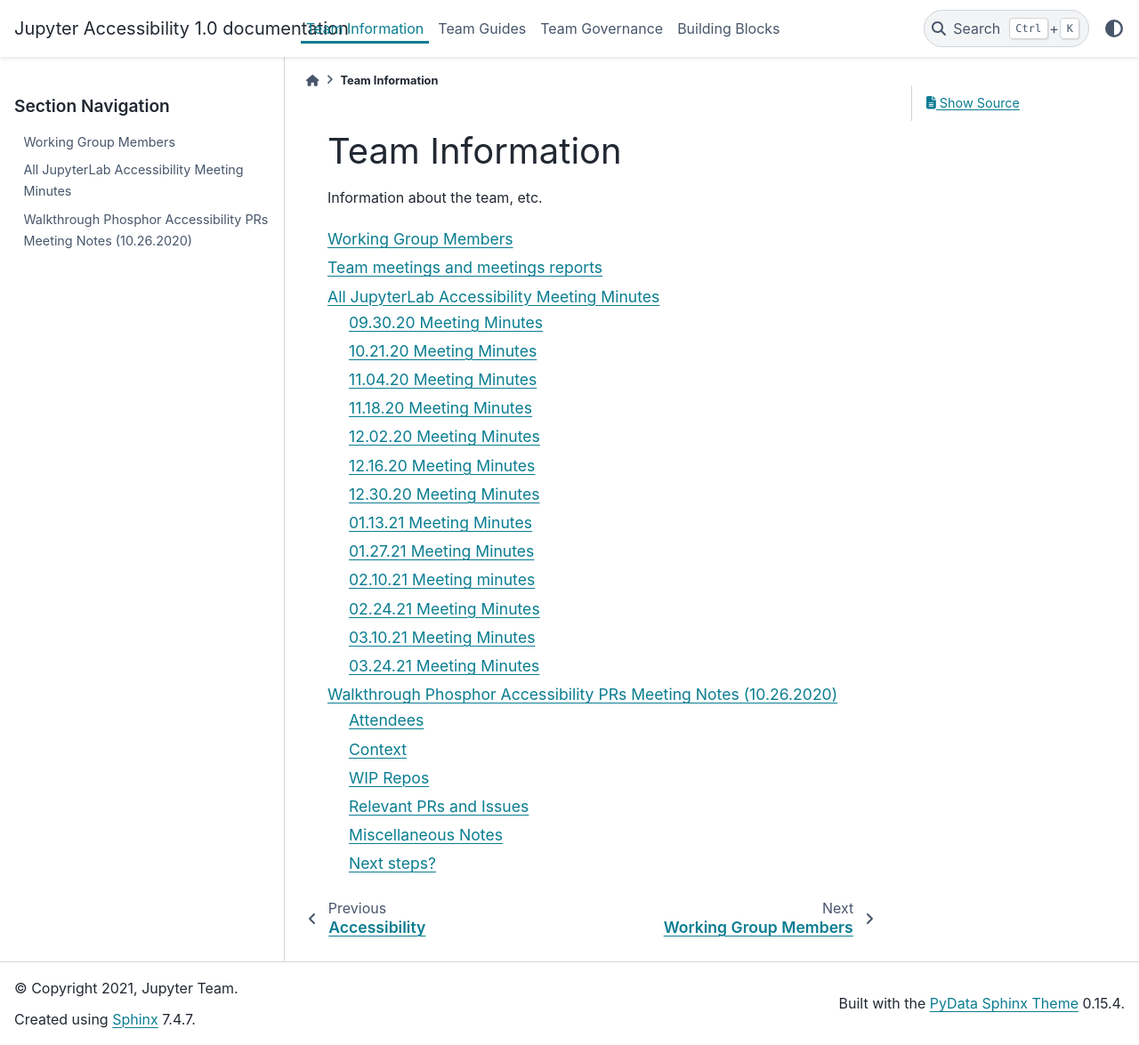
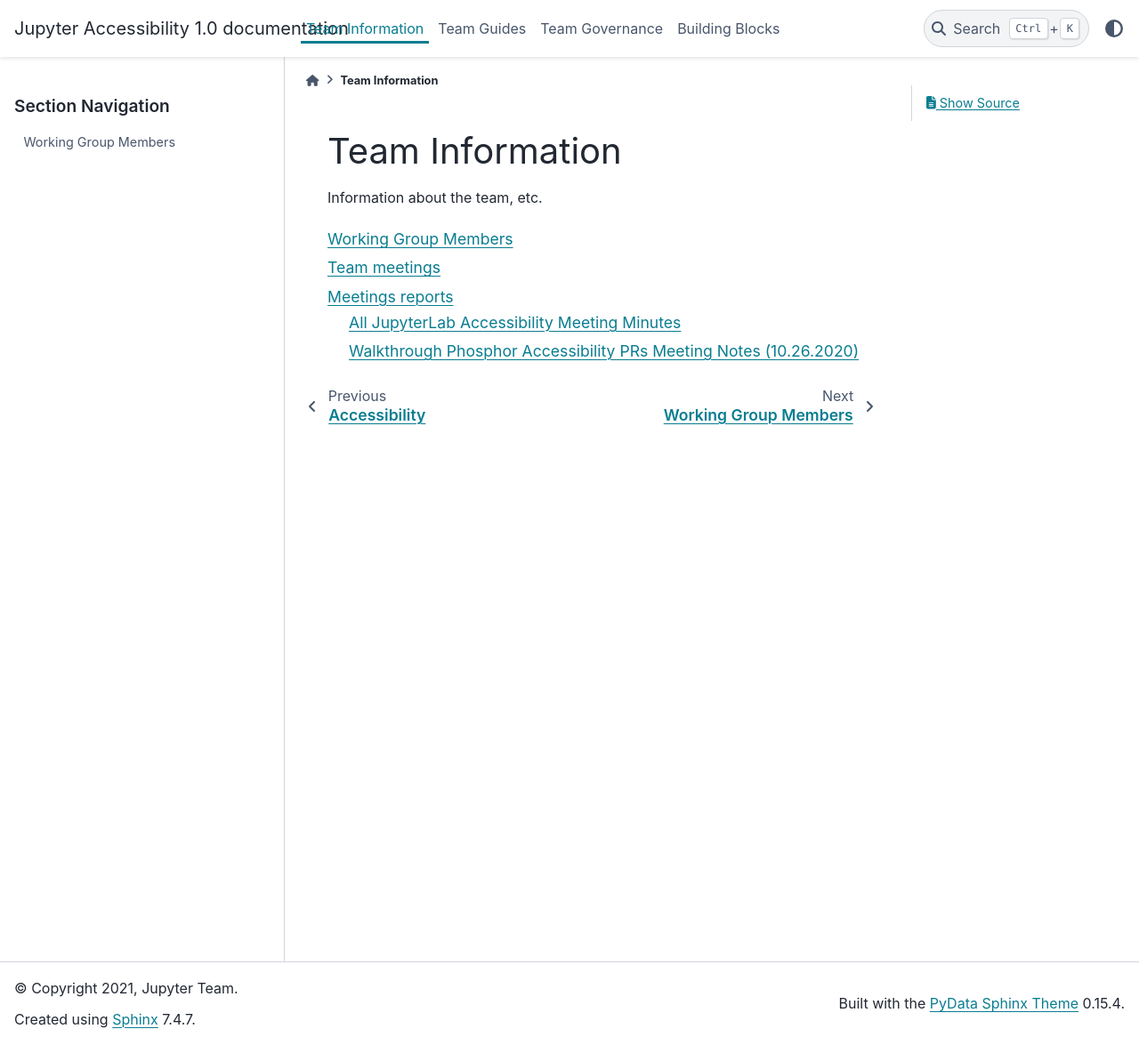
Before and after one commit to jupyter/accessibility, a Sphinx documentation site: the page built from docs/source/team_information.rst, in a window 1280 px wide and 1175 px high. Shown: the whole window at 89% size. Built offline with Sphinx 7.4.7 and the PyData theme 0.15.4, drawn with Linux system fonts in a browser that asks for light colours; some of the changed lines change nothing that is shown.

Commit message:
Update team information page

```diff
--- a/docs/source/team/information.rst
+++ b/docs/source/team/information.rst
@@ -3,8 +3,9 @@
 Once we have assembled the working group, we will list the members here.
 
 
-Team meetings and meetings reports
-==================================
+Team meetings
+=============
+
 Bi-Weekly Meeting
 
 We have videoconference meetings every other week where we discuss what we have been working on and get feedback from one another.
@@ -16,3 +17,13 @@
 * What: `Meeting notes <https://hackmd.io/WnaWXboXSiGoqWvev_fAvA>`_
 * `Public notes <https://github.com/jupyterlab/team-compass/issues/98>`_
 * `Jupyter Calendar <https://calendar.google.com/calendar/u/0/r?cid=dgpd36f43et9grabn6tdin6pmc@group.calendar.google.com&cid=m3hek69dag7381umt8kcjd75u4@group.calendar.google.com&cid=aqpkui5q7oi32pk9tcp53hnssc@group.calendar.google.com&cid=d1874ur6fdhuj0snjnilac2nlc@group.calendar.google.com&cid=piahinejjr6ssvi8ikmjjop6ro@group.calendar.google.com>`_
+
+
+Meetings reports
+================
+
+.. toctree::
+  :maxdepth: 1
+
+  ../meeting-minutes/jupyterlab-accessibility-meetings/all-minutes.md
+  ../meeting-minutes/lumino/walkthrough-phosphor-prs.md
--- a/docs/source/team_information.rst
+++ b/docs/source/team_information.rst
@@ -7,5 +7,3 @@
   :maxdepth: 2
 
   team/information
-  meeting-minutes/jupyterlab-accessibility-meetings/all-minutes.md
-  meeting-minutes/lumino/walkthrough-phosphor-prs.md
```
